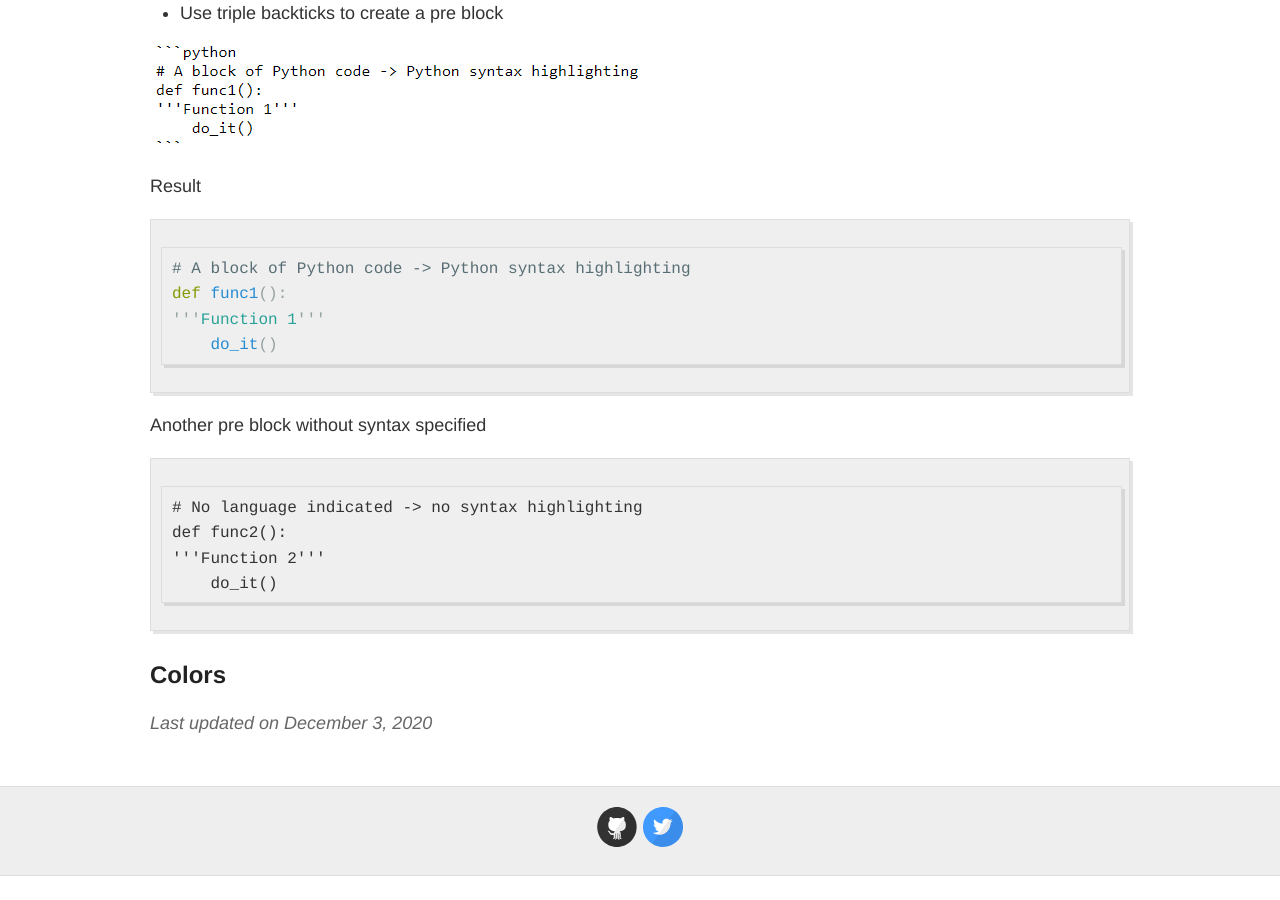
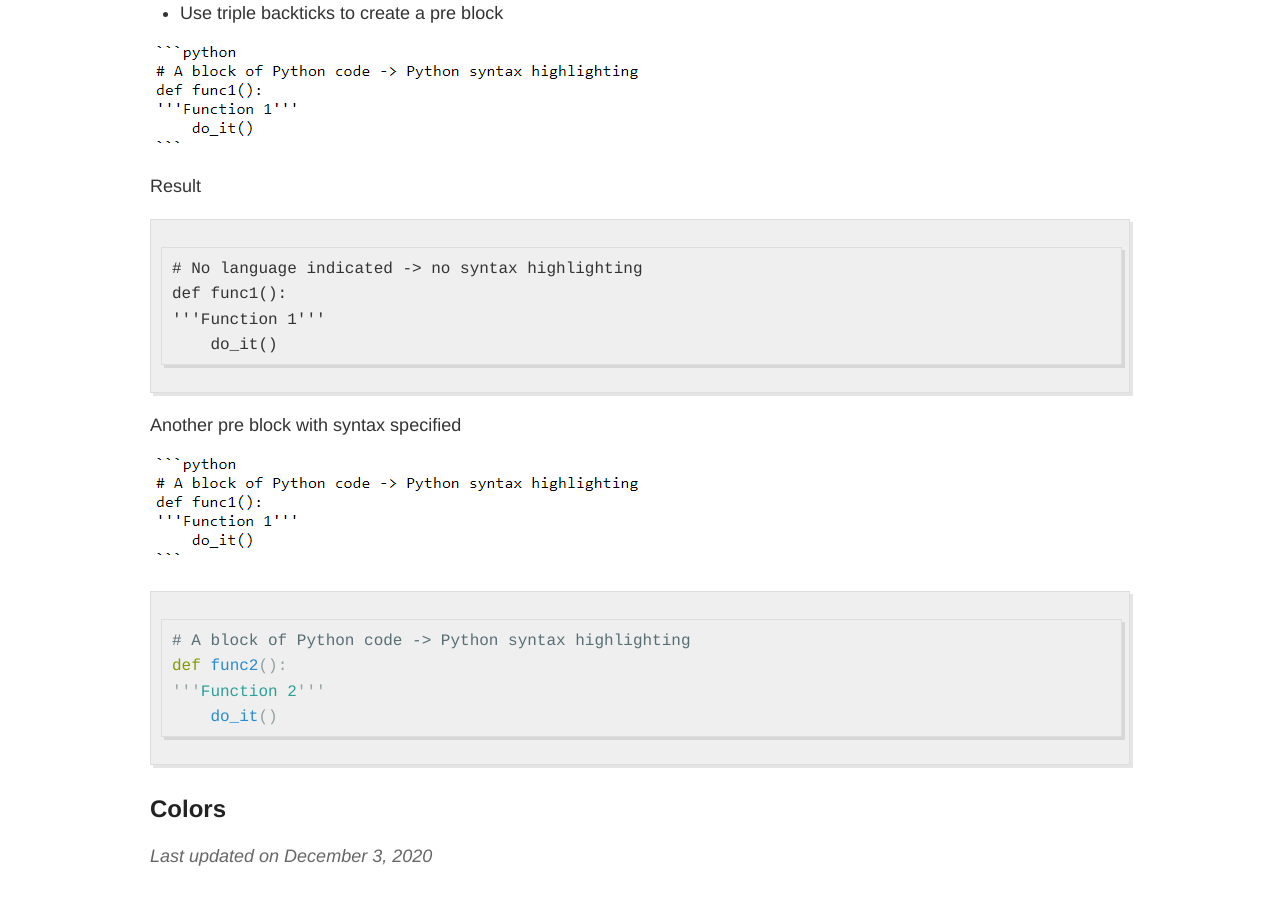
Before and after one commit to loitd/loitd.github.io, a Jekyll site: the page built from _cheatsheets/2020-12-03-markdown-cheatsheet.md, in a window 1280 px wide and 900 px high, scrolled down 1389 px. Built offline with Jekyll 4.4.1, drawn with Linux system fonts in a browser that asks for light colours; before the commit the page ends 2265 px from its top, so only the background shows below that.

Commit message:
updated-by-loitd

````diff
--- a/_cheatsheets/2020-12-03-markdown-cheatsheet.md
+++ b/_cheatsheets/2020-12-03-markdown-cheatsheet.md
@@ -42,15 +42,19 @@ This is `inline code`
 
 Result
 
-```python
-# A block of Python code -> Python syntax highlighting
+```
+# No language indicated -> no syntax highlighting
 def func1():
 '''Function 1'''
     do_it()
 ```
-Another pre block without syntax specified
-```
-# No language indicated -> no syntax highlighting
+
+Another pre block with syntax specified
+
+![Markdown Python pre block]({{ site.baseurl }}/images/20201207/markdown-python-pre-block.png)
+
+```python
+# A block of Python code -> Python syntax highlighting
 def func2():
 '''Function 2'''
     do_it()
````
